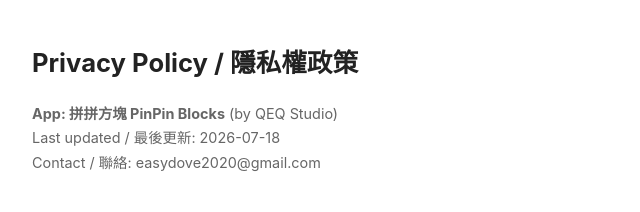
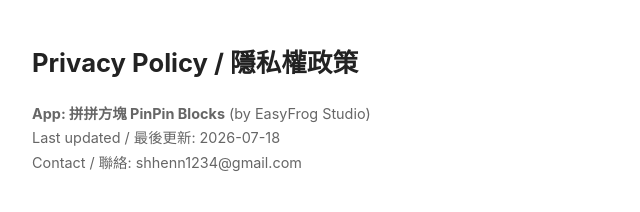
Before and after one commit to shhenn1234-cell/pinpin-privacy, a plain HTML site: page index.html in a window 1280 px wide. Shown: the top 212 px of the page, 228-868 px from the left. Drawn offline with Linux system fonts and the light colour scheme.

Commit message:
Update developer name to EasyFrog Studio and contact email

```diff
--- a/index.html
+++ b/index.html
@@ -15,7 +15,7 @@
 </head>
 <body>
 <h1>Privacy Policy / 隱私權政策</h1>
-<p class="meta"><strong>App: 拼拼方塊 PinPin Blocks</strong> (by QEQ Studio)<br>Last updated / 最後更新: 2026-07-18<br>Contact / 聯絡: easydove2020@gmail.com</p>
+<p class="meta"><strong>App: 拼拼方塊 PinPin Blocks</strong> (by EasyFrog Studio)<br>Last updated / 最後更新: 2026-07-18<br>Contact / 聯絡: shhenn1234@gmail.com</p>
 
 <h2>English</h2>
 
```
